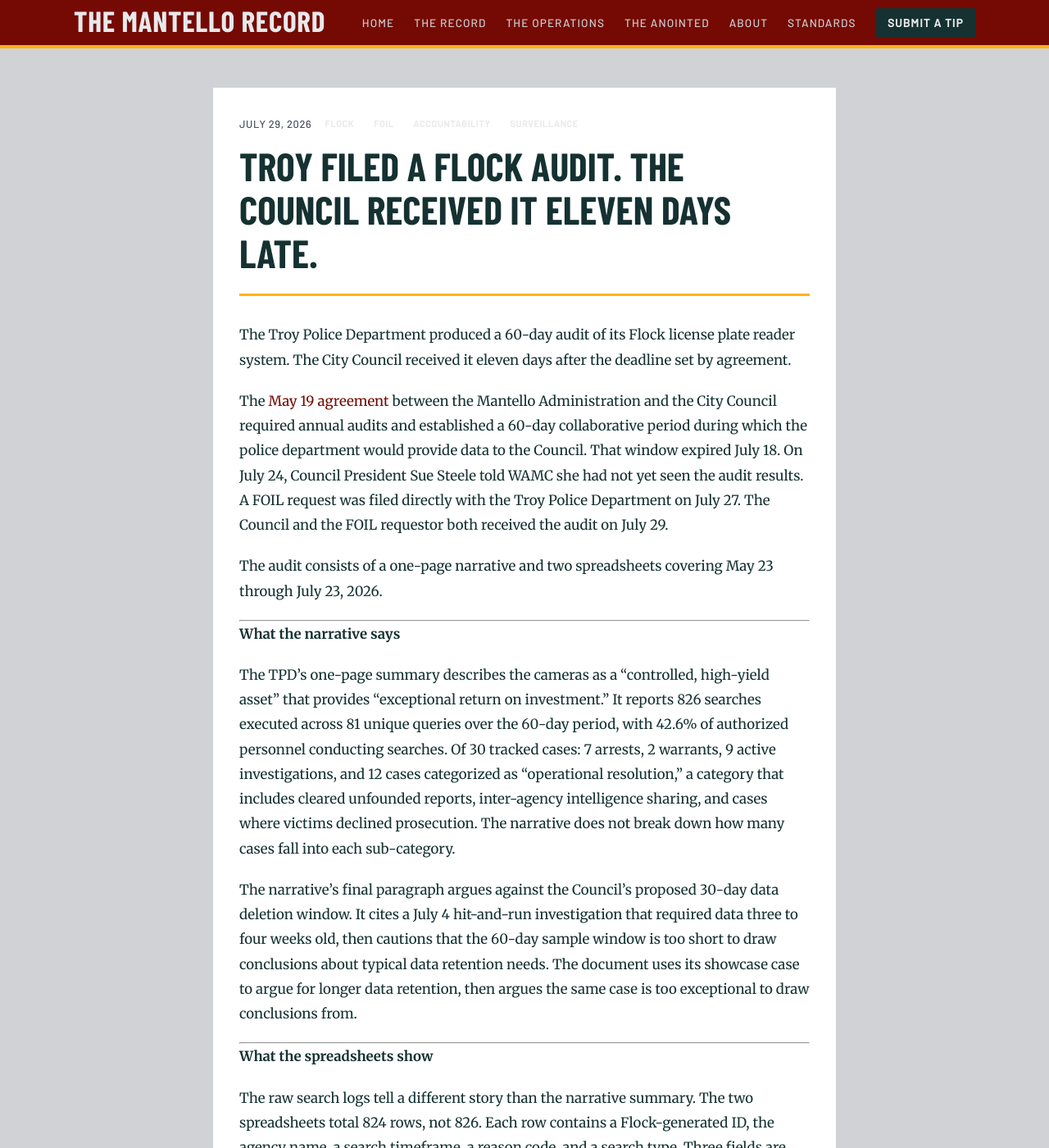
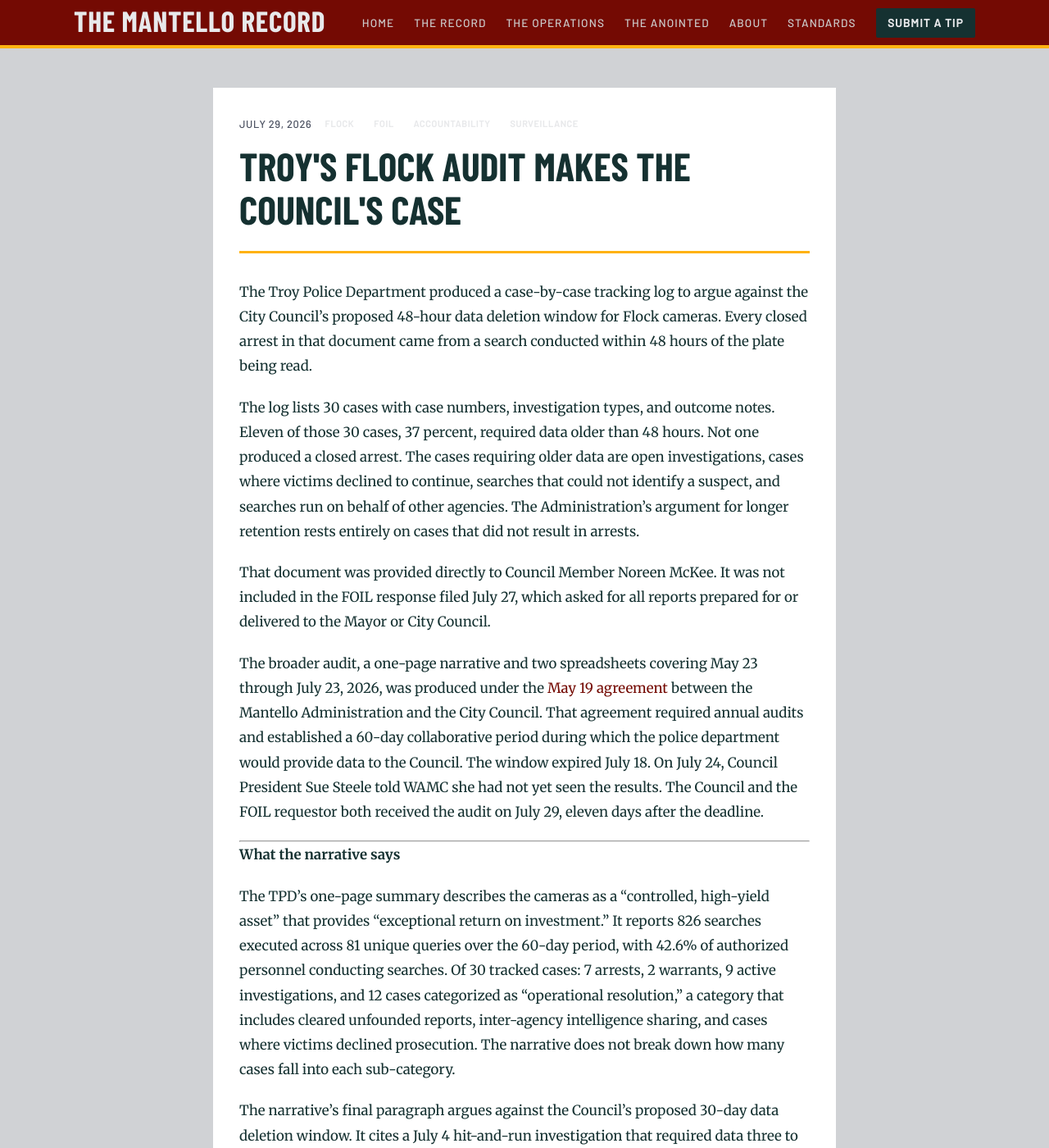
Before and after one commit to MdevitSEC/the-mantello-record, a Jekyll site: the page built from _posts/2026-07-29-flock-audit-foil.md, in a window 1280 px wide and 1400 px high. Shown: the whole window at 82% size. Built offline with Jekyll 4.4.1, drawn with Linux system fonts in a browser that asks for light colours; some web fonts are replaced; some of the changed text lies outside the part shown.

Commit message:
Reframe audit lede around 48-hour finding
Co-Authored-By: Claude Sonnet 4.6 <noreply@anthropic.com>

```diff
--- a/_posts/2026-07-29-flock-audit-foil.md
+++ b/_posts/2026-07-29-flock-audit-foil.md
@@ -1,15 +1,17 @@
 ---
 layout: post
-title: "Troy Filed a Flock Audit. The Council Received It Eleven Days Late."
+title: "Troy's Flock Audit Makes the Council's Case"
 date: 2026-07-29
 categories: [Flock, FOIL, accountability, surveillance]
 ---
 
-The Troy Police Department produced a 60-day audit of its Flock license plate reader system. The City Council received it eleven days after the deadline set by agreement.
+The Troy Police Department produced a case-by-case tracking log to argue against the City Council's proposed 48-hour data deletion window for Flock cameras. Every closed arrest in that document came from a search conducted within 48 hours of the plate being read.
 
-The [May 19 agreement](https://www.troyny.gov/m/newsflash/home/detail/367) between the Mantello Administration and the City Council required annual audits and established a 60-day collaborative period during which the police department would provide data to the Council. That window expired July 18. On July 24, Council President Sue Steele told WAMC she had not yet seen the audit results. A FOIL request was filed directly with the Troy Police Department on July 27. The Council and the FOIL requestor both received the audit on July 29.
+The log lists 30 cases with case numbers, investigation types, and outcome notes. Eleven of those 30 cases, 37 percent, required data older than 48 hours. Not one produced a closed arrest. The cases requiring older data are open investigations, cases where victims declined to continue, searches that could not identify a suspect, and searches run on behalf of other agencies. The Administration's argument for longer retention rests entirely on cases that did not result in arrests.
 
-The audit consists of a one-page narrative and two spreadsheets covering May 23 through July 23, 2026.
+That document was provided directly to Council Member Noreen McKee. It was not included in the FOIL response filed July 27, which asked for all reports prepared for or delivered to the Mayor or City Council.
+
+The broader audit, a one-page narrative and two spreadsheets covering May 23 through July 23, 2026, was produced under the [May 19 agreement](https://www.troyny.gov/m/newsflash/home/detail/367) between the Mantello Administration and the City Council. That agreement required annual audits and established a 60-day collaborative period during which the police department would provide data to the Council. The window expired July 18. On July 24, Council President Sue Steele told WAMC she had not yet seen the results. The Council and the FOIL requestor both received the audit on July 29, eleven days after the deadline.
 
 ---
 
@@ -37,17 +39,9 @@ The raw search logs tell a different story than the narrative summary. The two s
 
 ---
 
-**A fourth document**
+**One entry without a case number**
 
-A case-by-case ALPR tracking log covering the same May 23 through July 23 period was provided directly to Council Member Noreen McKee. It was not included in the FOIL response, which asked for all reports prepared for or delivered to the Mayor or City Council. The log lists 30 cases with case numbers, investigation types, and outcome notes. It was produced to argue against McKee's proposed 48-hour data retention window.
-
-The relevant measure for that argument is the gap between the date a plate was captured by a camera and the date a detective ran a system search. Any gap longer than 48 hours is a search a 48-hour deletion window would have blocked.
-
-Eleven of 30 cases, 37 percent, required data older than 48 hours. Not one of those eleven cases produced a closed arrest. The cases requiring older data are investigations still open, cases where victims declined to continue, searches that could not identify a suspect, and searches conducted on behalf of other agencies.
-
-Every closed arrest in the document came from a search conducted within 48 hours of the plate being read.
-
-One entry carries no case number and no incident date. An individual described as "known to Police" was searched using 30 days of ALPR history based on an anonymous web tip. The reason code is "Narcotics/Firearm Possession." No formal investigation was attached to the search. No arrest resulted. It is the entry with the longest data window and the least documentation.
+One entry in the tracking log carries no case number and no incident date. An individual described as "known to Police" was searched using 30 days of ALPR history based on an anonymous web tip. The reason code is "Narcotics/Firearm Possession." No formal investigation was attached to the search. No arrest resulted. It is the entry with the longest data window and the least documentation.
 
 ---
 
```
